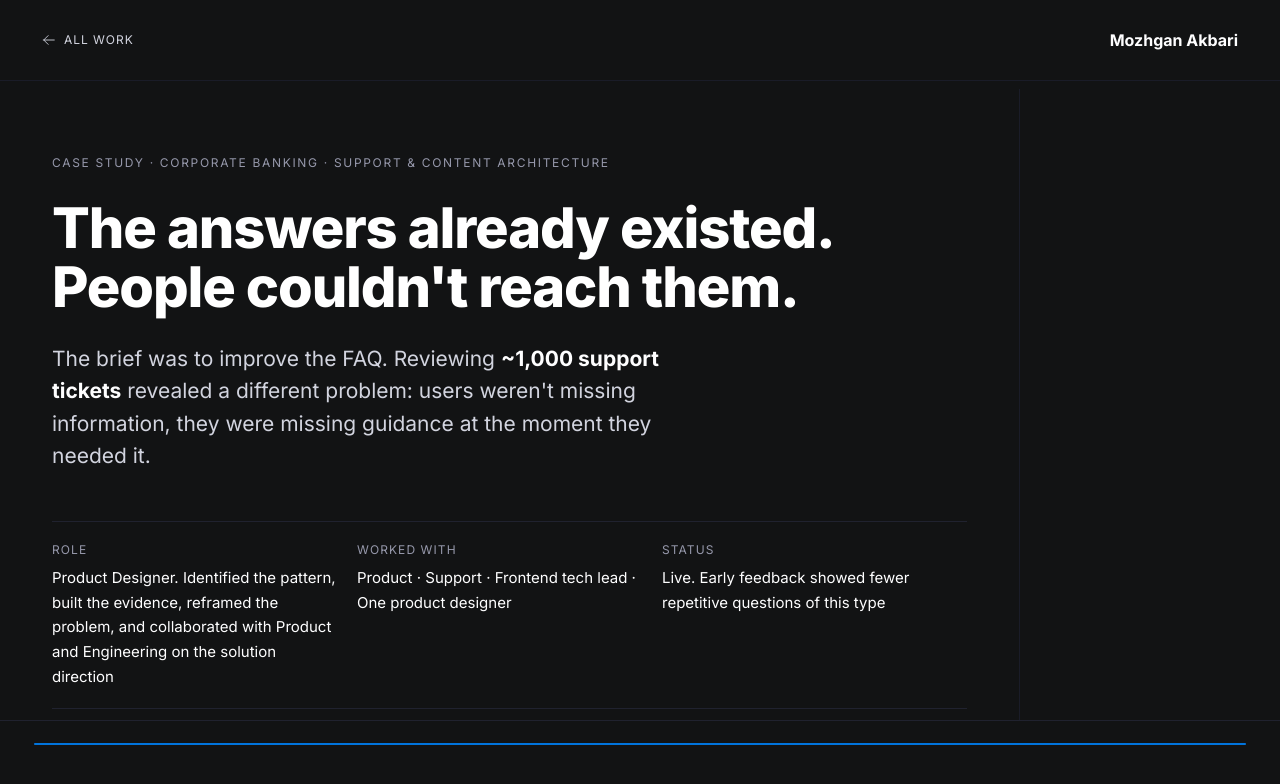
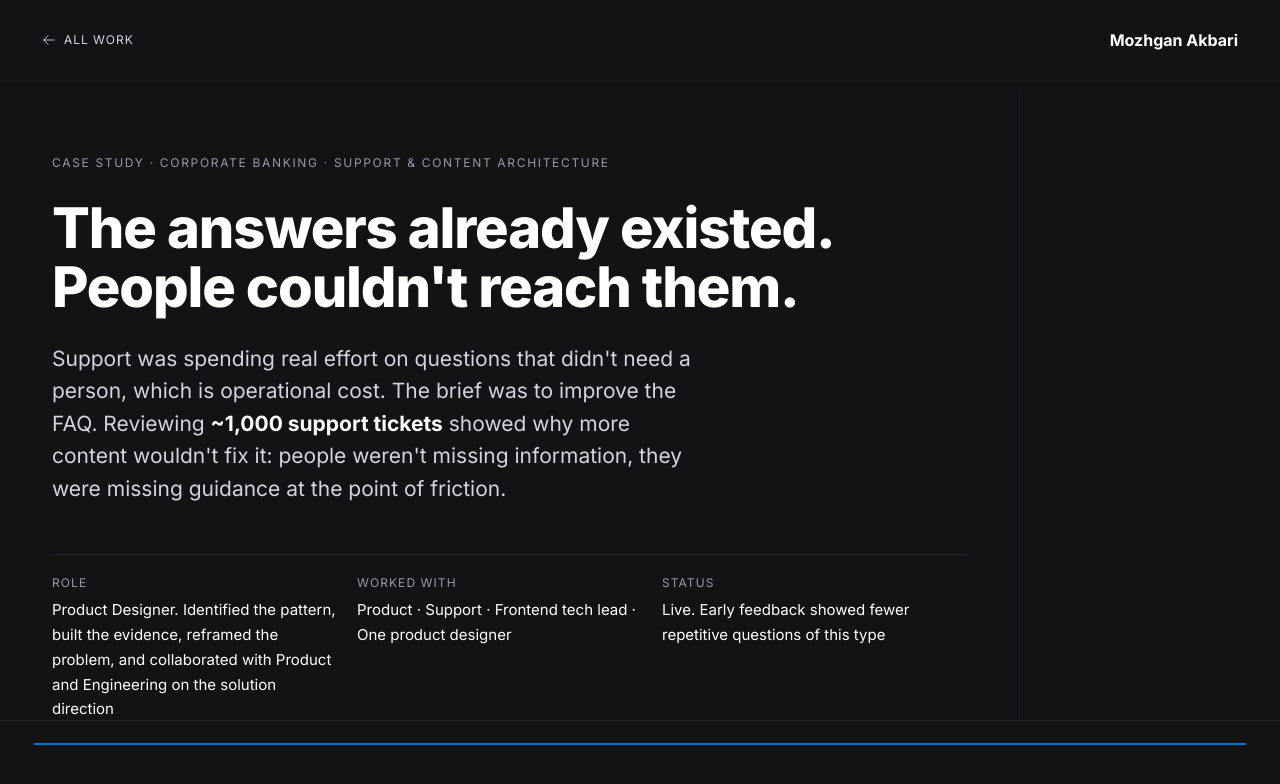
Before and after one commit to mozhganakbari78-hub/Mozhfolio, a Next.js app: page /work/reducing-support-friction in a window 1280 px wide. Shown: the top 784 px of the page. Built offline with nearby package versions, Linux system fonts and the light colour scheme.

Commit message:
Name the operational cost at the top of the support case

```diff
--- a/components/casestudy/SupportFrictionCase.tsx
+++ b/components/casestudy/SupportFrictionCase.tsx
@@ -38,9 +38,11 @@ export default function SupportFrictionCase() {
           People couldn&apos;t reach them.
         </h1>
         <p className="cs-lede">
-          The brief was to improve the FAQ. Reviewing <strong>~1,000 support tickets</strong>{" "}
-          revealed a different problem: users weren&apos;t missing information, they were missing
-          guidance at the moment they needed it.
+          Support was spending real effort on questions that didn&apos;t need a person, which is
+          operational cost. The brief was to improve the FAQ. Reviewing{" "}
+          <strong>~1,000 support tickets</strong> showed why more content wouldn&apos;t fix it:
+          people weren&apos;t missing information, they were missing guidance at the point of
+          friction.
         </p>
 
         <dl className="cs-meta">
@@ -96,6 +98,13 @@ export default function SupportFrictionCase() {
         <p>
           The request that reached me was to improve the FAQ section. Adding content is the obvious
           response, and it is only the right one if information is the thing that&apos;s missing.
+        </p>
+        <p>
+          Meanwhile support was absorbing significant effort on questions that didn&apos;t need a
+          person at all. Some had an answer already sitting in the product; others had an answer
+          nobody had ever told the user, such as a task that can only be done at a branch. Either
+          way the ticket was avoidable, and every avoidable ticket is operational cost and a slower
+          queue for the people who genuinely need help.
         </p>
         <div className="cs-pull">
           Are we solving the right problem, or are we only adding more support content?
```
